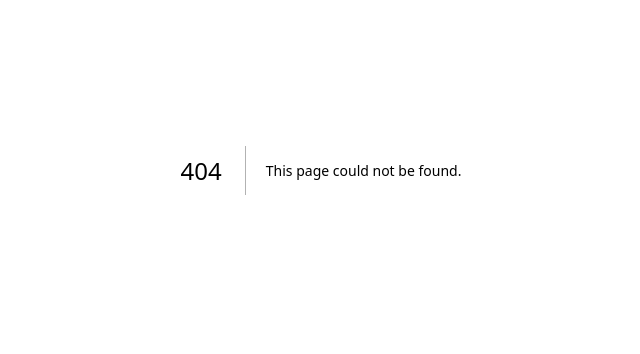
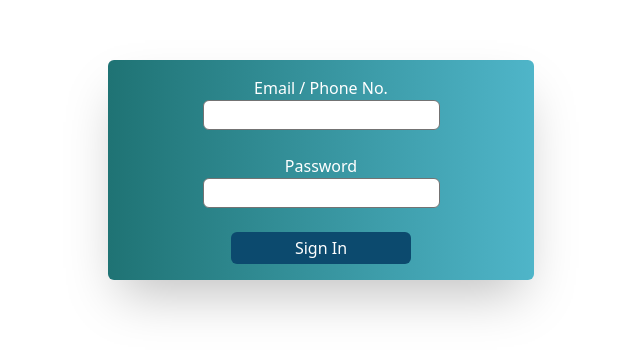
Before and after one commit to pankajganjale/expense-tracker-client, a Next.js app: page /auth/signin in a window 1280 px wide. Before the commit this address had no page. Shown: the part 230-584 px from the top of the page, without its empty margins (319-959 px from the left). Built offline with nearby package versions, Linux system fonts and the light colour scheme.

Commit message:
login form ui in progress

```diff
--- /dev/null
+++ b/src/components/auth/signin/index.tsx
@@ -0,0 +1,19 @@
+const SignInComponent = () => {
+  return (
+    <main className="h-screen w-screen flex items-center justify-center">
+      <form action="" className="w-2/6 grid grid-cols-1 justify-items-center gap-6 p-4 border-1 border-neutral-700 rounded-md shadow-2xl bg-gradient-to-r from-c-m-blue to-c-l-blue">
+        <div>
+          <label className="block text-center text-white" htmlFor="email">Email / Phone No.</label>
+          <input className="border border-neutral-500 rounded-md focus:outline-none p-0.5" type="email" name="email" id="email" />
+        </div>
+        <div>
+          <label className="block text-center text-white" htmlFor="password">Password</label>
+          <input className="border border-neutral-500 rounded-md focus:outline-none p-0.5" type="password" name="password" id="password" />
+        </div>
+        <input className="px-16 py-1 text-white bg-sky-900 rounded-md" type="submit" value="Sign In" />
+      </form>
+    </main>
+  )
+}
+
+export default SignInComponent;
--- a/src/pages/_app.tsx
+++ b/src/pages/_app.tsx
@@ -1,5 +1,5 @@
-import '@/styles/globals.css'
-import type { AppProps } from 'next/app'
+import '@/styles/globals.css';
+import type { AppProps } from 'next/app';
 
 export default function App({ Component, pageProps }: AppProps) {
   return <Component {...pageProps} />
--- /dev/null
+++ b/src/pages/auth/signin/index.tsx
@@ -0,0 +1,9 @@
+import SignInComponent from '@components/auth/signin';
+
+const SignIn = () => {
+  return (
+    <SignInComponent />
+  )
+}
+
+export default SignIn;
--- a/src/styles/globals.css
+++ b/src/styles/globals.css
@@ -1,8 +1,17 @@
+/* @import 'tailwindcss/base';
+@import 'tailwindcss/components';
+@import './base.css';
+@import 'tailwindcss/utilities'; */
+
 @tailwind base;
 @tailwind components;
 @tailwind utilities;
 
-:root {
+/* @import "tailwindcss/base";
+@import "tailwindcss/components";
+@import "tailwindcss/utilities"; */
+
+/* :root {
   --foreground-rgb: 0, 0, 0;
   --background-start-rgb: 214, 219, 220;
   --background-end-rgb: 255, 255, 255;
@@ -24,4 +33,4 @@ body {
       rgb(var(--background-end-rgb))
     )
     rgb(var(--background-start-rgb));
-}
+} */
--- a/tailwind.config.js
+++ b/tailwind.config.js
@@ -2,16 +2,23 @@
 module.exports = {
   content: [
     './src/pages/**/*.{js,ts,jsx,tsx,mdx}',
+    './src/pages/**/**/*.{js,ts,jsx,tsx,mdx}',
     './src/components/**/*.{js,ts,jsx,tsx,mdx}',
-    './src/app/**/*.{js,ts,jsx,tsx,mdx}',
+    './src/components/**/**/*.{js,ts,jsx,tsx,mdx}',
   ],
   theme: {
     extend: {
-      backgroundImage: {
-        'gradient-radial': 'radial-gradient(var(--tw-gradient-stops))',
-        'gradient-conic':
-          'conic-gradient(from 180deg at 50% 50%, var(--tw-gradient-stops))',
-      },
+      colors: {
+        'pista': '#b03969',
+        'pista-light': '#e5719f',
+        'c-m-blue': '#1f7374',
+        'c-l-blue': '#4fb5c9',
+      }
+      // backgroundImage: {
+      //   'gradient-radial': 'radial-gradient(var(--tw-gradient-stops))',
+      //   'gradient-conic':
+      //     'conic-gradient(from 180deg at 50% 50%, var(--tw-gradient-stops))',
+      // },
     },
   },
   plugins: [],
--- a/tsconfig.json
+++ b/tsconfig.json
@@ -15,7 +15,9 @@
     "jsx": "preserve",
     "incremental": true,
     "paths": {
-      "@/*": ["./src/*"]
+      "@/*": ["./src/*"],
+      "@components": ["./src/components"],
+      "@components/*": ["./src/components/*"],
     }
   },
   "include": ["next-env.d.ts", "**/*.ts", "**/*.tsx"],
```
Also changed, not shown: package.json (+5 -3 lines), 1 other file (tests, documents, lock files or other folders).
